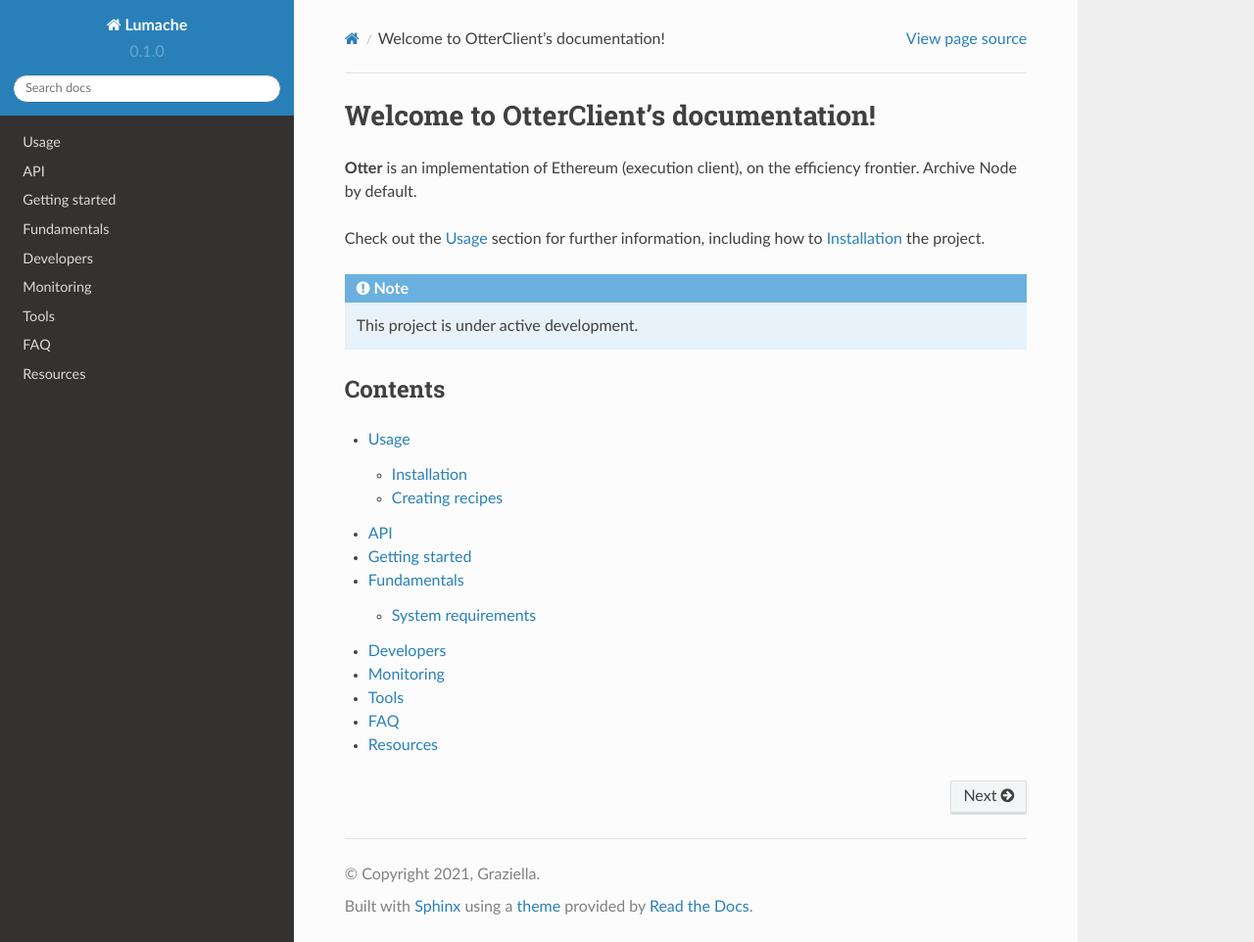
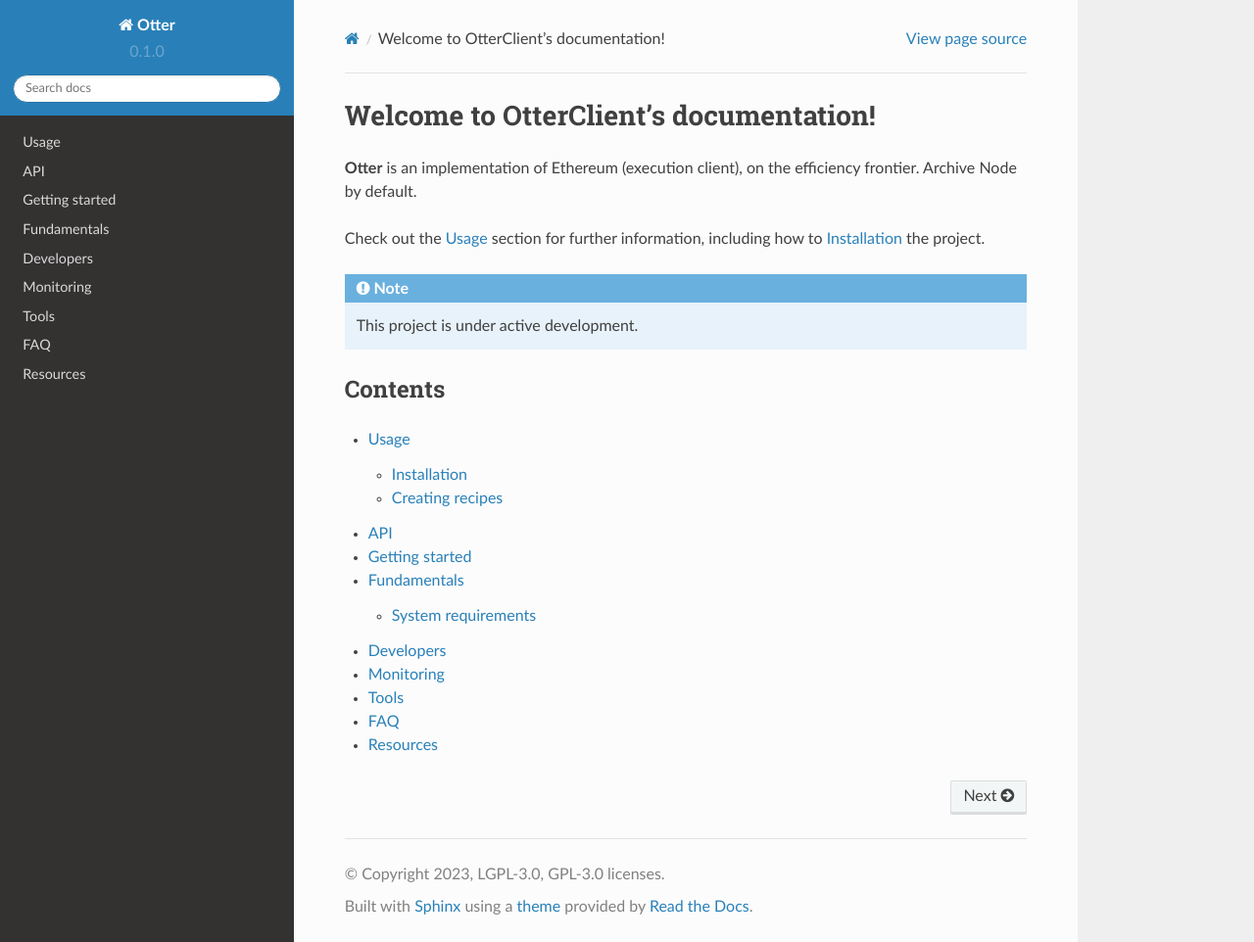
Before and after one commit to bloxster/erigon-2, a Sphinx documentation site: the page built from docs/source/index.rst, in a window 1280 px wide and 962 px high. Shown: the whole window at 98% size. Built offline with Sphinx 7.4.7 and the Read the Docs theme 2.0.0, drawn with Linux system fonts in a browser that asks for light colours; pages that are not in the unit, such as notebooks, are missing from menus.

Commit message:
Update conf.py

```diff
--- a/docs/source/conf.py
+++ b/docs/source/conf.py
@@ -2,9 +2,9 @@
 
 # -- Project information
 
-project = 'Lumache'
-copyright = '2021, Graziella'
-author = 'Graziella'
+project = 'Otter'
+copyright = '2023, LGPL-3.0, GPL-3.0 licenses'
+author = 'Bloxster'
 
 release = '0.1'
 version = '0.1.0'
```
